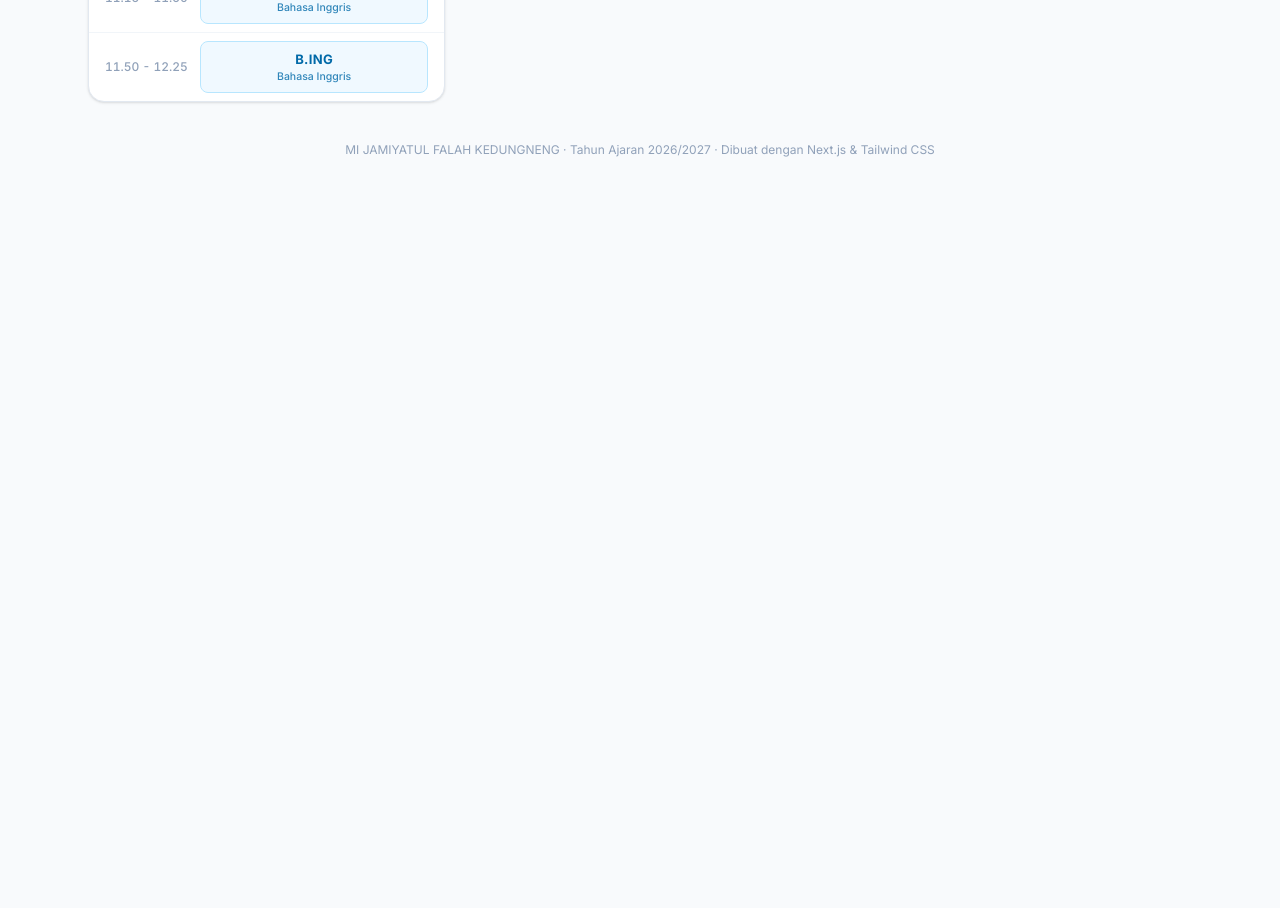
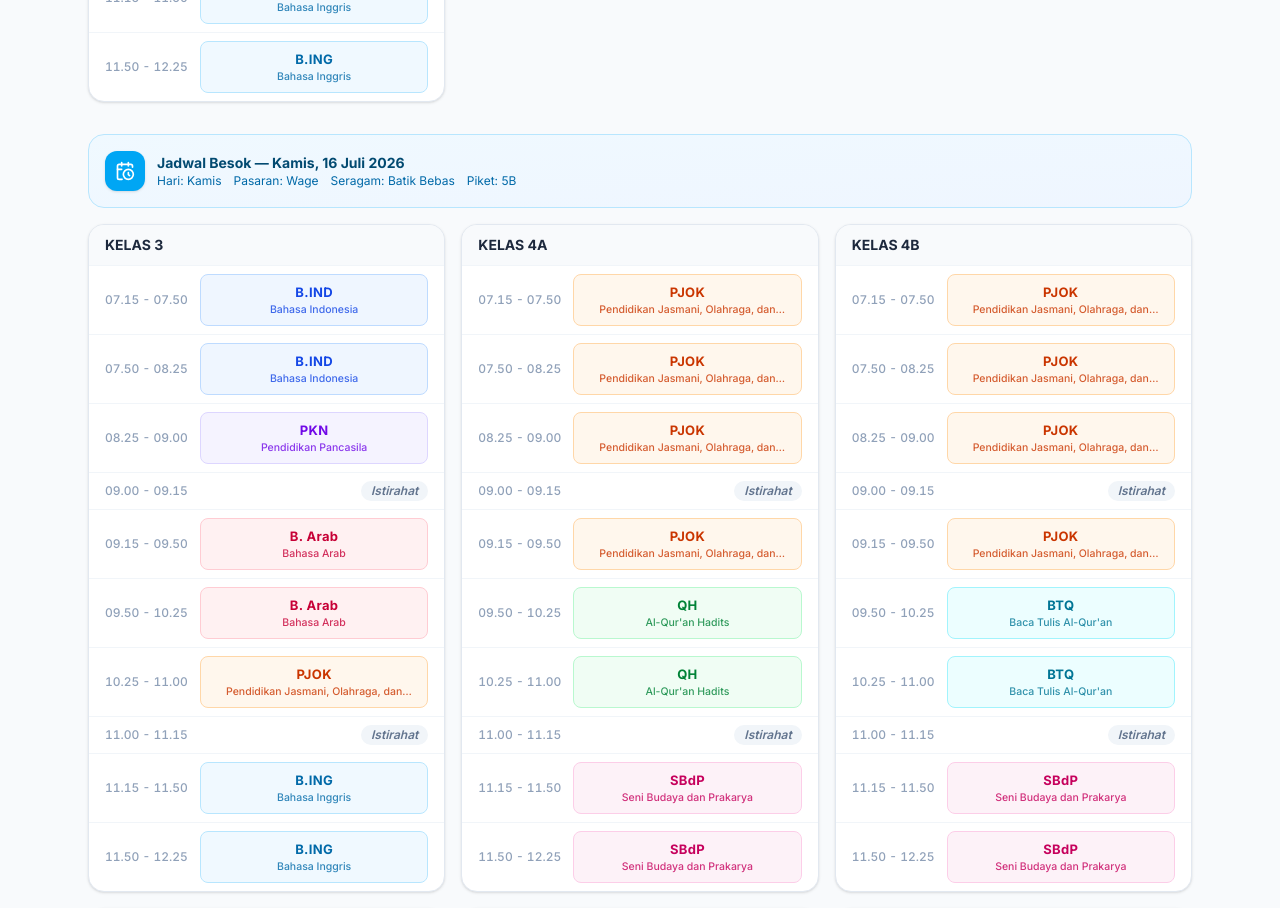
Before and after one commit to bowowiwendi/jadwal-madrasah, a Next.js app: page / in a window 1280 px wide. Shown: the part 2840-3748 px from the top of the page. Before the commit the page ends 3038 px from the top, so only its background shows below. Built offline with nearby package versions, Linux system fonts and the light colour scheme; no server answers.

Commit message:
Add tomorrow schedule section in Dashboard Hari Ini

```diff
--- a/components/DashboardHariIni.tsx
+++ b/components/DashboardHariIni.tsx
@@ -50,6 +50,25 @@ export default function DashboardHariIni() {
   const uniform = getTodayUniform(today);
   const upacara = getTodayUpacara(today);
   const kegiatanJumat = getTodayKegiatanJumat(today);
+
+  const tomorrow = new Date(today);
+  tomorrow.setDate(today.getDate() + 1);
+  const weekdayBesok = getIndonesianWeekday(tomorrow);
+  const pasaranBesok = getPasaran(tomorrow);
+  const isLiburBesok = weekdayBesok === "Minggu";
+  const dayKeyBesok = (DAYS as readonly string[]).includes(weekdayBesok)
+    ? (weekdayBesok as (typeof DAYS)[number])
+    : null;
+  const piketBesok = getTodayPiket(tomorrow);
+  const uniformBesok = getTodayUniform(tomorrow);
+  const upacaraBesok = getTodayUpacara(tomorrow);
+  const kegiatanJumatBesok = getTodayKegiatanJumat(tomorrow);
+  const dateLabelBesok = tomorrow.toLocaleDateString("id-ID", {
+    weekday: "long",
+    day: "numeric",
+    month: "long",
+    year: "numeric",
+  });
 
   const dateLabel = today.toLocaleDateString("id-ID", {
     weekday: "long",
@@ -318,6 +337,88 @@ export default function DashboardHariIni() {
           </div>
         </>
       )}
+
+      {!isLiburBesok && dayKeyBesok && (
+        <>
+          <div className="mb-4 mt-8 flex items-center gap-3 rounded-2xl border border-sky-200 bg-gradient-to-br from-sky-50 to-blue-50 p-4">
+            <div className="flex h-10 w-10 shrink-0 items-center justify-center rounded-xl bg-sky-500 text-white shadow-sm">
+              <CalendarClock className="h-5 w-5" />
+            </div>
+            <div>
+              <h3 className="text-sm font-bold text-sky-900">
+                Jadwal Besok — {dateLabelBesok}
+              </h3>
+              <p className="flex flex-wrap gap-x-3 gap-y-1 text-xs text-sky-700">
+                <span>Hari: {weekdayBesok}</span>
+                <span>Pasaran: {pasaranBesok}</span>
+                <span>Seragam: {uniformBesok}</span>
+                {piketBesok && <span>Piket: {piketBesok.Kelas}</span>}
+                {kegiatanJumatBesok && (
+                  <span>{kegiatanJumatBesok}</span>
+                )}
+              </p>
+            </div>
+          </div>
+
+          <div className="grid grid-cols-1 gap-4 sm:grid-cols-2 xl:grid-cols-3">
+            {CLASS_ORDER.map((kelas, idx) => {
+              const slots = SCHEDULE[kelas];
+              return (
+                <motion.div
+                  key={kelas}
+                  initial={{ opacity: 0, y: 10 }}
+                  animate={{ opacity: 1, y: 0 }}
+                  transition={{ delay: idx * 0.04, duration: 0.25 }}
+                  className="overflow-hidden rounded-2xl border border-slate-200 bg-white shadow-sm"
+                >
+                  <div className="border-b border-slate-100 bg-slate-50 px-4 py-2.5">
+                    <h3 className="text-sm font-bold text-slate-800">{kelas}</h3>
+                  </div>
+                  <ul className="divide-y divide-slate-100">
+                    {slots.map((slot, i) => {
+                      if (slot.isBreak) {
+                        return (
+                          <li
+                            key={i}
+                            className="flex items-center justify-between px-4 py-2"
+                          >
+                            <span className="text-xs font-medium tabular-nums text-slate-400">
+                              {slot.time}
+                            </span>
+                            <span className="inline-flex items-center gap-1.5 rounded-full bg-slate-100 px-2.5 py-0.5 text-xs font-semibold italic text-slate-500">
+                              Istirahat
+                            </span>
+                          </li>
+                        );
+                      }
+                      const subject = slot.cells[dayKeyBesok];
+                      return (
+                        <li
+                          key={i}
+                          className="flex items-center justify-between gap-3 px-4 py-2"
+                        >
+                          <span className="text-xs font-medium tabular-nums text-slate-400">
+                            {slot.time}
+                          </span>
+                          <div className="min-w-0 flex-1">
+                            {subject ? (
+                              <SubjectCell subject={subject as SubjectKey} highlight={null} />
+                            ) : (
+                              <div className="flex h-[40px] items-center justify-center rounded-lg border border-dashed border-slate-200 text-xs text-slate-300">
+                                —
+                              </div>
+                            )}
+                          </div>
+                        </li>
+                      );
+                    })}
+                  </ul>
+                </motion.div>
+              );
+            })}
+          </div>
+        </>
+      )}
     </div>
   );
 }
```
